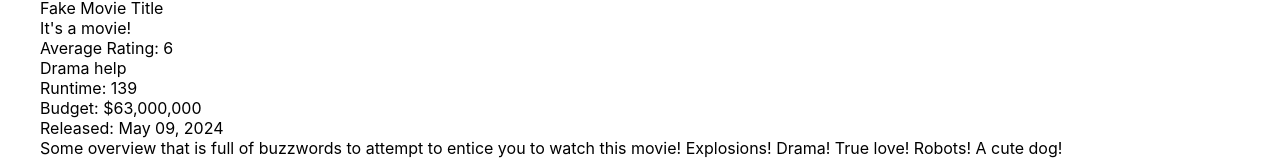
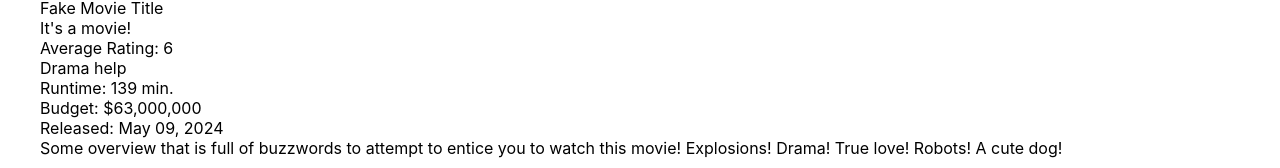
Before and after one commit to moth-dust/RT-Zach-Gwyneth, a React (Create React App) app: page / in a window 1280 px wide. Shown: the part 332-500 px from the top of the page. Built offline with nearby package versions, Linux system fonts and the light colour scheme.

Commit message:
refactor: Will add min. timestamp to runtime element.

```diff
--- a/src/Moviedetails/Moviedetails.js
+++ b/src/Moviedetails/Moviedetails.js
@@ -14,7 +14,7 @@ function Moviedetails({updateId, movie}){
             <li>{_movie.tagline}</li>
             <li className='bold'>Average Rating: {_movie.average_rating}</li>
             <Genres genres= {_movie.genres}/>
-            <li>Runtime: {_movie.runtime}</li>
+            <li>Runtime: {_movie.runtime} min.</li>
             <Budget budget= {_movie.budget}/>
             <FormattedDate date = {_movie.release_date}/>
             <li>{_movie.overview}</li>
```
